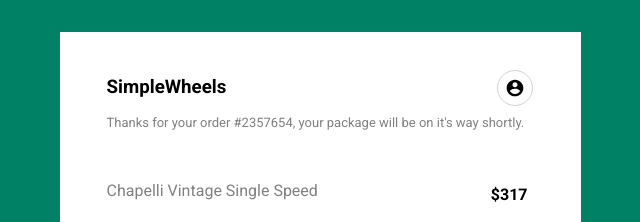
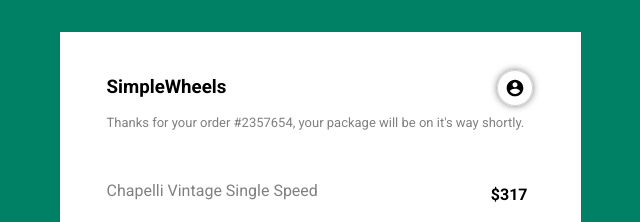
Before and after one commit to iegarcia/frontloops, a plain HTML site: page loop1/tercera_parte/index.html in a window 1280 px wide. In both pictures the pointer is over the picture 835 px from the left and 239 px from the top of the page. Shown: the part 152-374 px from the top of the page, 320-960 px from the left. Drawn offline with Linux system fonts and the light colour scheme.

Commit message:
Corrección :hover

```diff
--- a/loop1/tercera_parte/css/styles.css
+++ b/loop1/tercera_parte/css/styles.css
@@ -26,8 +26,8 @@ a{
   width: 1px;
 }
 
-img.hover{
-  box-shadow: 7px black;
+img:hover{
+  box-shadow: 0px 0px 7px #00000080;
 }
 
 .articulo1{
```
